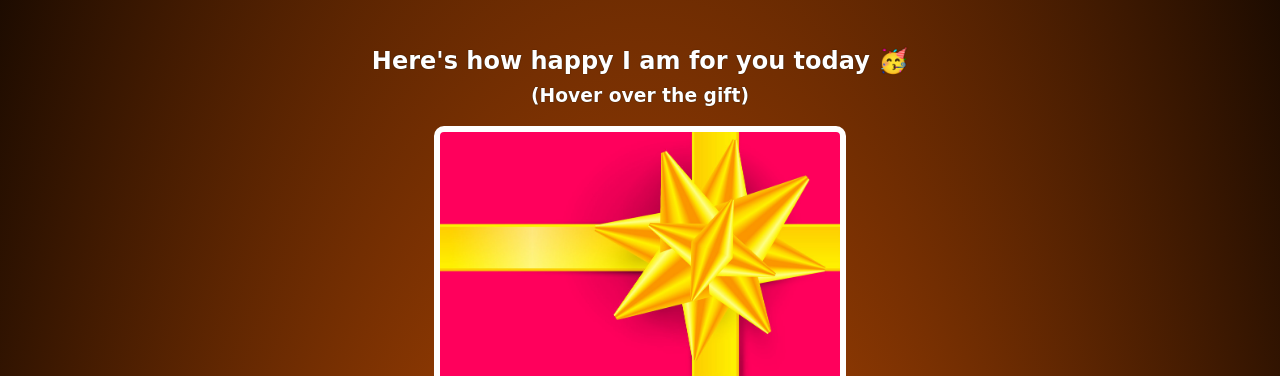
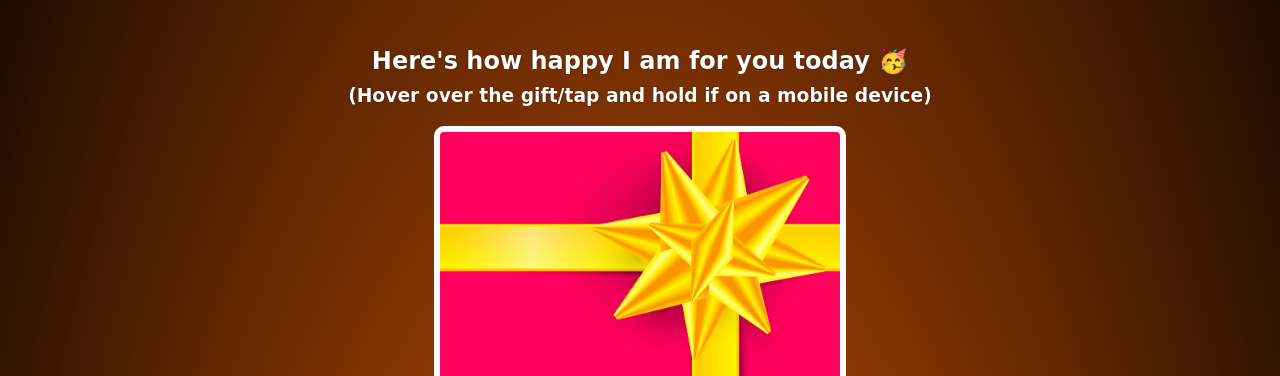
Before and after one commit to DiamondHands89/Birthday-GIF-site, a website built with Vite: page index.html in a window 1280 px wide. Shown: the part 424-800 px from the top of the page. Built offline with nearby package versions, Linux system fonts and the light colour scheme; a web font is replaced by a local one.

Commit message:
Finished for pops

```diff
--- a/index.html
+++ b/index.html
@@ -18,7 +18,7 @@
 
         <div class="gift-section">
             <h2 class="gift-title">Here's how happy I am for you today 🥳</h2>
-            <h3 class="gift-hint">(Hover over the gift)</h3>
+            <h3 class="gift-hint">(Hover over the gift/tap and hold if on a mobile device)</h3>
             <div class="gift-img" id="gift-img-happy"></div>
         </div>
 
```
Also changed, not shown: app.js (added).
